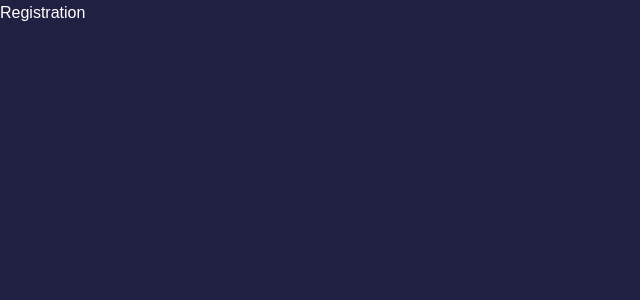
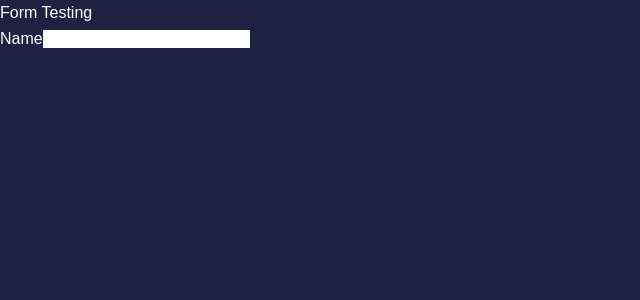
Before and after one commit to SaachiKaup/ExpenseTrackingWebsite, a Next.js app: page /LoginReg/Registration in a window 1280 px wide. Shown: the top 300 px of the page, without its empty margins (0-640 px from the left). Built offline with nearby package versions, Linux system fonts and the light colour scheme.

Commit message:
added a basic form with name input

```diff
--- a/pages/LoginReg/Registration.js
+++ b/pages/LoginReg/Registration.js
@@ -1,9 +1,23 @@
-import React from 'react'
+import React, {useState, useEffect, useRef} from 'react'
+import { useForm } from 'react-hook-form'
 
 function Registration() {
+  const { register } = useForm();
   return (
-    <div>Registration</div>
+    <form>
+      <div>
+        <p>Form Testing</p>
+        <label htmlFor="name">Name</label>
+        <input  {...register("name", { required: true})}/>
+      </div>
+    </form>
   )
 }
 
 export default Registration
+
+/* <div>
+        <label htmlFor="name">Name</label>
+        <input type = "text" name="name" id = "name" ref={register} />
+      </div>
+      {console.log("Reg: ", register)} */
```
